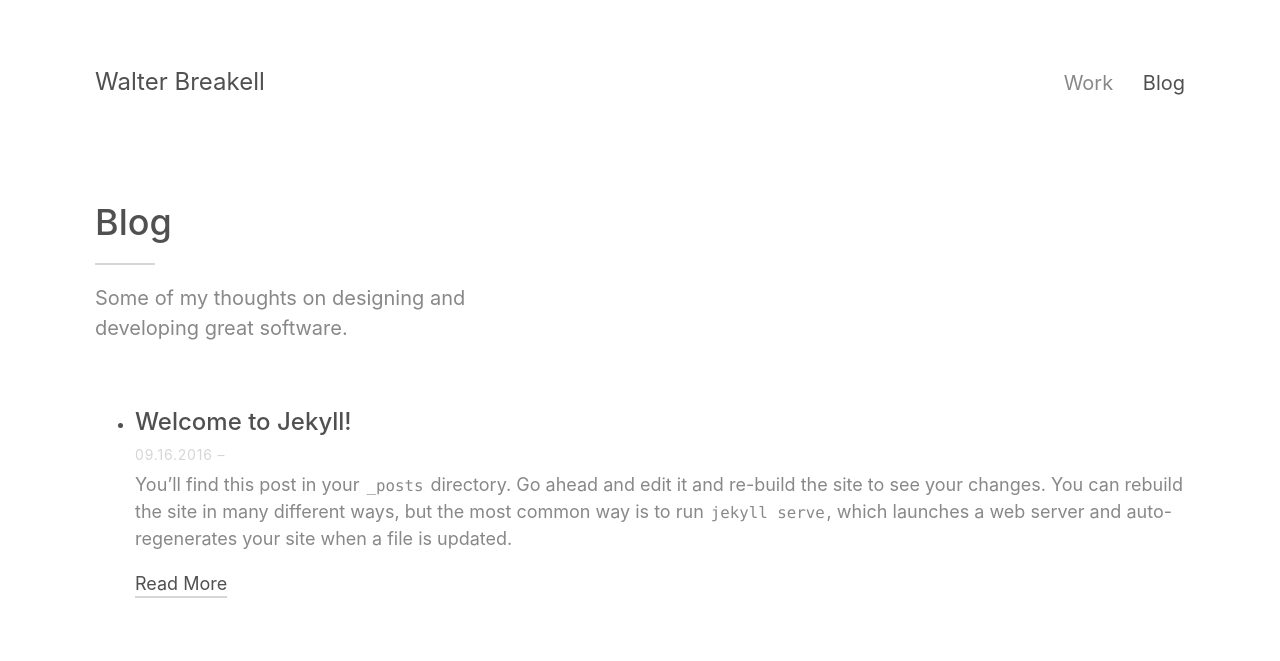
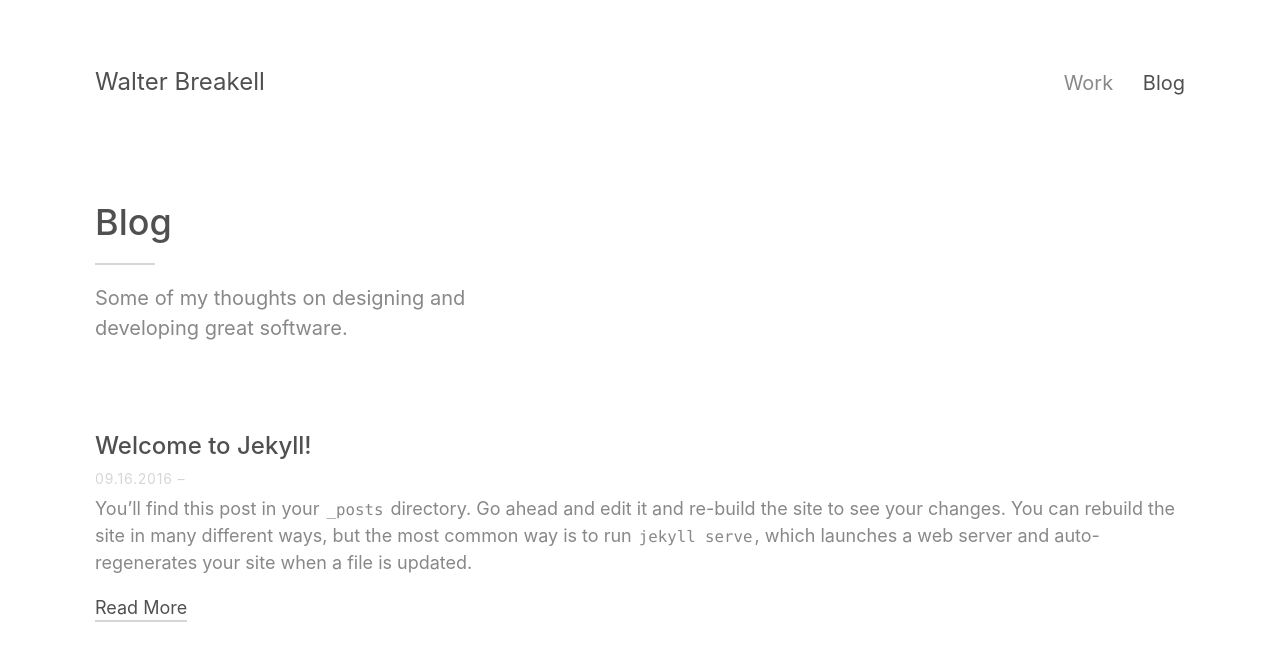
Before and after one commit to wbreakell/wbreakell.github.io, a Jekyll site: the page built from blog.html, in a window 1280 px wide. Shown: the top 661 px of the page. Built offline with Jekyll 4.4.1, drawn with Linux system fonts in a browser that asks for light colours.

Commit message:
Add css list object

```diff
--- /dev/null
+++ b/_sass/objects/_list.scss
@@ -0,0 +1,19 @@
+/* List */
+
+$gutter-width: 4rem;
+
+.o-list {
+  align-items: baseline;
+  display: flex;
+  flex-flow: row wrap;
+  justify-content: flex-start;
+  list-style: none;
+  margin-left: -$gutter-width;
+  padding-left: 0;
+
+  &__item {
+    margin-left: $gutter-width;
+    width: 100%;
+  }
+
+}
--- a/blog.html
+++ b/blog.html
@@ -6,9 +6,9 @@ description: >
 permalink: /blog/
 ---
 
-<ul class="u-mt4">
+<ul class="o-list u-mt4 u-mb4">
   {% for post in site.posts %}
-    <li class="c-post">
+    <li class="o-list__item c-post u-mb3">
       <h2 class="c-post__title">
         <a href="{{ post.url | prepend: site.baseurl }}">
           {{ post.title | escape }}
--- a/css/main.scss
+++ b/css/main.scss
@@ -7,6 +7,7 @@
 @import "core/syntax-highlighting";
 
 // Objects
+@import "objects/list";
 @import "objects/wrapper";
 
 // Components
```
